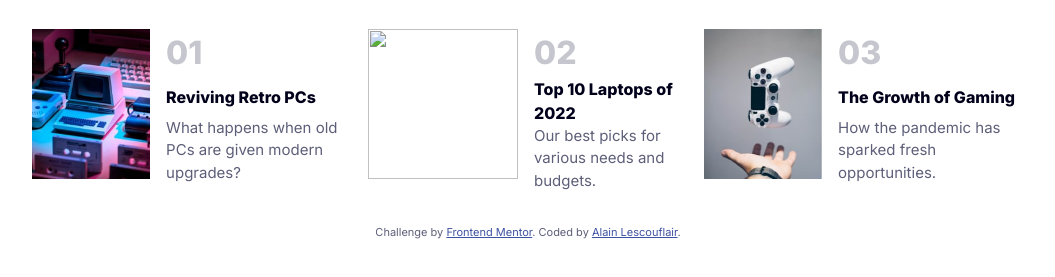
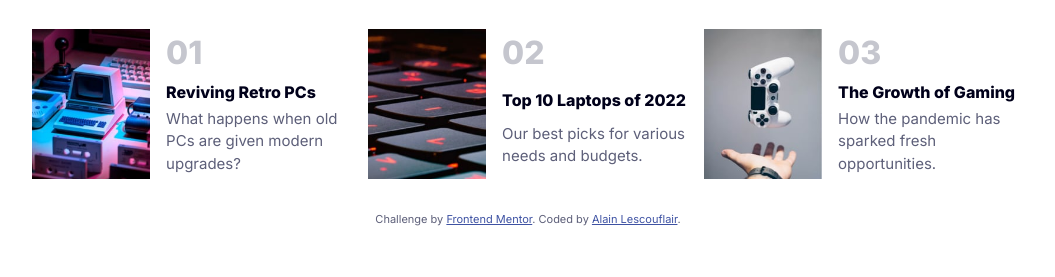
Before and after one commit to adlescouflair/frontendmentor-news-homepage, a plain HTML site: page index.html in a window 1280 px wide. Shown: the part 679-956 px from the top of the page, without its empty margins (112-1167 px from the left). Drawn offline with Linux system fonts and the light colour scheme; the site is published under a folder, as on GitHub Pages, so addresses that start at the root find nothing.

Commit message:
fix image not showing on github page

```diff
--- a/index.html
+++ b/index.html
@@ -97,7 +97,7 @@
 
       <li class="flex">
 
-          <img src="/assets/images/image-top-laptops.jpg" alt="">
+          <img src="assets/images/image-top-laptops.jpg" alt="">
 
         <div class="">
          <span>02</span>
```
